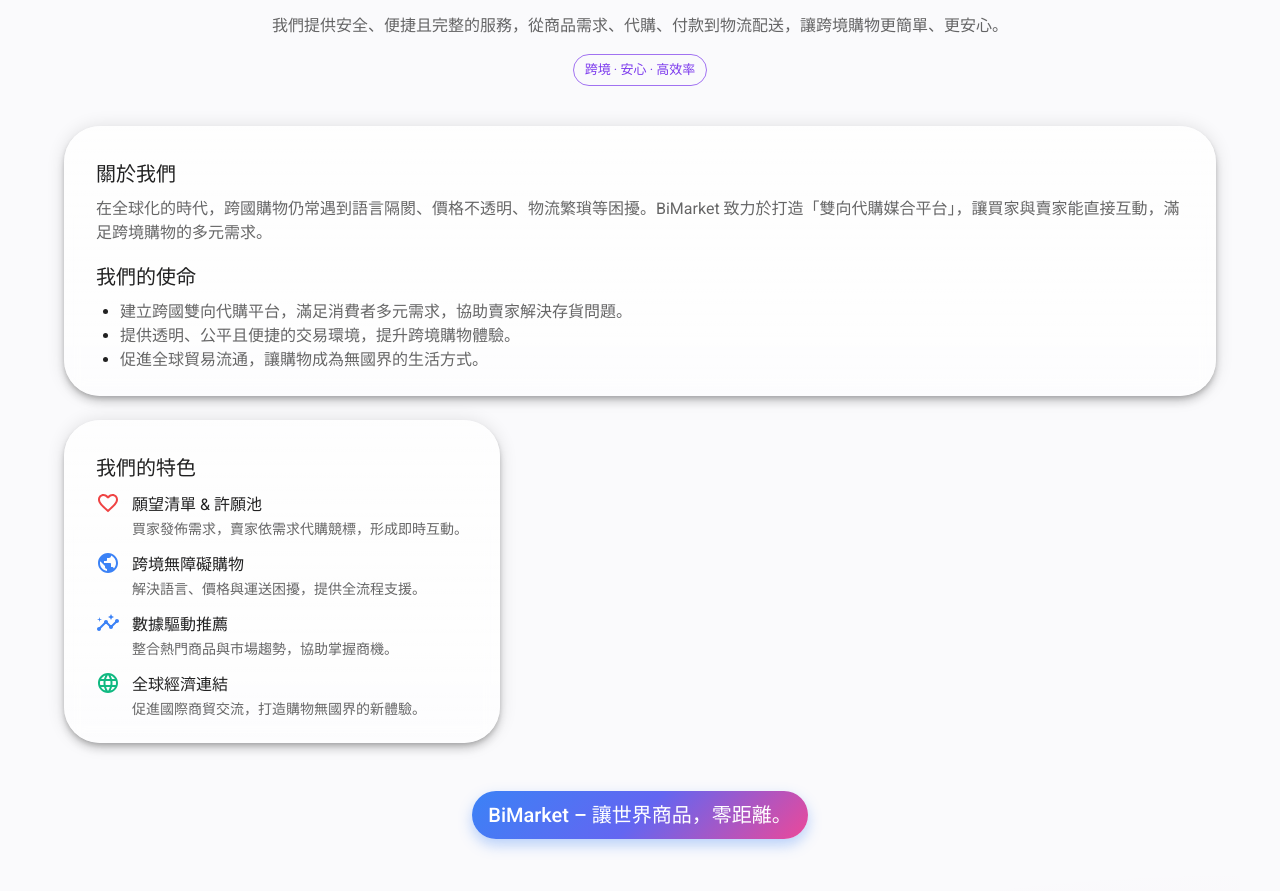
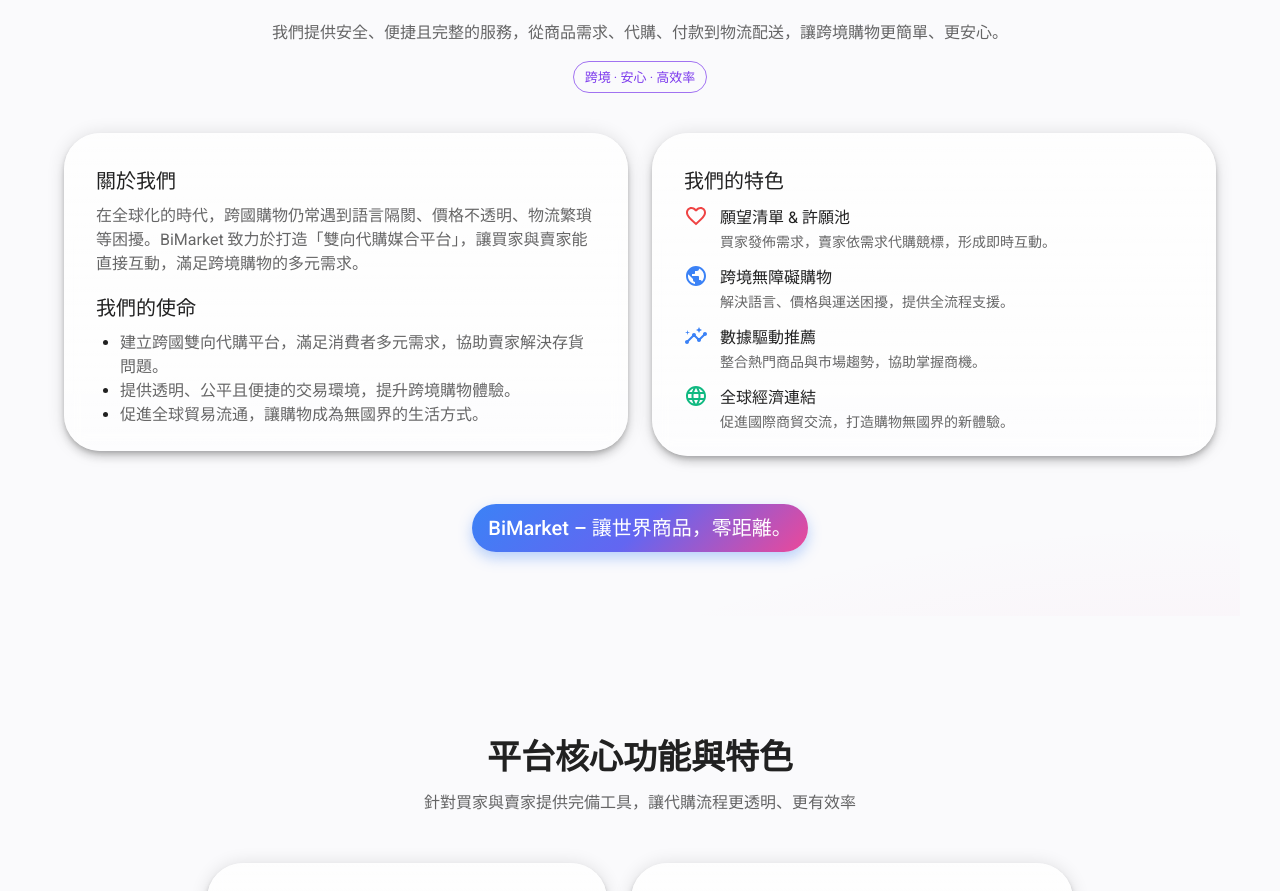
Before and after one commit to wu0306109/bimarket, a Next.js app: page / in a window 1280 px wide. Shown: the part 880-1771 px from the top of the page. Built offline with nearby package versions, Linux system fonts and the light colour scheme; what @mui/material-nextjs would draw is missing.

Commit message:
網站首頁排版更新

```diff
--- a/src/components/home/about-section.tsx
+++ b/src/components/home/about-section.tsx
@@ -1,6 +1,6 @@
 'use client';
 
-import { Box, Card, CardContent, Container, Grid, Stack, Chip, Typography } from '@mui/material';
+import { Box, Card, CardContent, Container, Stack, Chip, Typography } from '@mui/material';
 import { FavoriteBorder, Public, Insights, Language } from '@mui/icons-material';
 import { m } from 'framer-motion';
 
@@ -26,14 +26,15 @@
           <Chip label="跨境 · 安心 · 高效率" color="primary" variant="outlined" />
         </Stack>
 
-        <Grid container spacing={3}>
-          <Grid item xs={12} md={6}>
+        <Box display="flex" flexDirection={{ xs: 'column', md: 'row' }} gap={3}> {/* 替換 Grid container */}
+          <Box flex={{ xs: '1 1 100%', md: '1 1 50%' }}> {/* 替換 Grid item */}
             <m.div initial={{ opacity: 0, y: 12 }} whileInView={{ opacity: 1, y: 0 }} viewport={{ once: true }} transition={{ duration: 0.5, delay: 0.05 }}>
               <Card elevation={6} sx={{ height: '100%', borderRadius: 3, background: 'linear-gradient(180deg, rgba(255,255,255,0.75) 0%, rgba(255,255,255,0.65) 100%)', backdropFilter: 'blur(10px)' }}>
-                <CardContent sx={{ p: { xs: 3, md: 4 } }}>
+                <CardContent sx={{ p: { xs: 3, md: 4 }, display: 'flex', flexDirection: 'column', flexGrow: 1 }}> {/* 新增 flex 樣式 */}
                   <Typography variant="h6" gutterBottom>
                     關於我們
                   </Typography>
+                  <Box sx={{ flexGrow: 1 }}> {/* 用 Box 包裹內容並設定 flexGrow */}
                     <Typography variant="body1" color="textSecondary" paragraph>
                       在全球化的時代，跨國購物仍常遇到語言隔閡、價格不透明、物流繁瑣等困擾。BiMarket 致力於打造「雙向代購媒合平台」，讓買家與賣家能直接互動，滿足跨境購物的多元需求。
                     </Typography>
@@ -57,19 +58,20 @@
                         </Typography>
                       </Box>
                     </Box>
+                  </Box>
                 </CardContent>
               </Card>
             </m.div>
-          </Grid>
+          </Box>
 
-          <Grid item xs={12} md={6}>
+          <Box flex={{ xs: '1 1 100%', md: '1 1 50%' }}> {/* 替換 Grid item */}
             <m.div initial={{ opacity: 0, y: 12 }} whileInView={{ opacity: 1, y: 0 }} viewport={{ once: true }} transition={{ duration: 0.5, delay: 0.1 }}>
               <Card elevation={6} sx={{ height: '100%', borderRadius: 3, background: 'linear-gradient(180deg, rgba(255,255,255,0.75) 0%, rgba(255,255,255,0.65) 100%)', backdropFilter: 'blur(10px)' }}>
-                <CardContent sx={{ p: { xs: 3, md: 4 } }}>
+                <CardContent sx={{ p: { xs: 3, md: 4 }, display: 'flex', flexDirection: 'column', flexGrow: 1 }}> {/* 新增 flex 樣式 */}
                   <Typography variant="h6" gutterBottom>
                     我們的特色
                   </Typography>
-                  <Stack spacing={1.5}>
+                  <Stack spacing={1.5} sx={{ flexGrow: 1 }}> {/* 確保 Stack 設定 flexGrow */}
                     <Box display="flex" gap={1.5} alignItems="flex-start">
                       <FavoriteBorder color="error" />
                       <Box>
@@ -110,8 +112,8 @@
                 </CardContent>
               </Card>
             </m.div>
-          </Grid>
-        </Grid>
+          </Box>
+        </Box>
 
         <Box mt={{ xs: 4, md: 6 }} textAlign="center">
           <m.div initial={{ opacity: 0 }} whileInView={{ opacity: 1 }} viewport={{ once: true }} transition={{ duration: 0.6, delay: 0.1 }}>
--- a/src/components/home/home-hero.tsx
+++ b/src/components/home/home-hero.tsx
@@ -116,9 +116,7 @@
           animate={{ opacity: 1 }}
           transition={{ delay: 0.3, duration: 0.6 }}
         >
-          <Typography variant="body2" color="textSecondary">
-            BiMarket - 讓購物變得更簡單
-          </Typography>
+
         </m.div>
       </Box>
     </Container>
```
Lines whose indentation alone changed are shown as unchanged.
